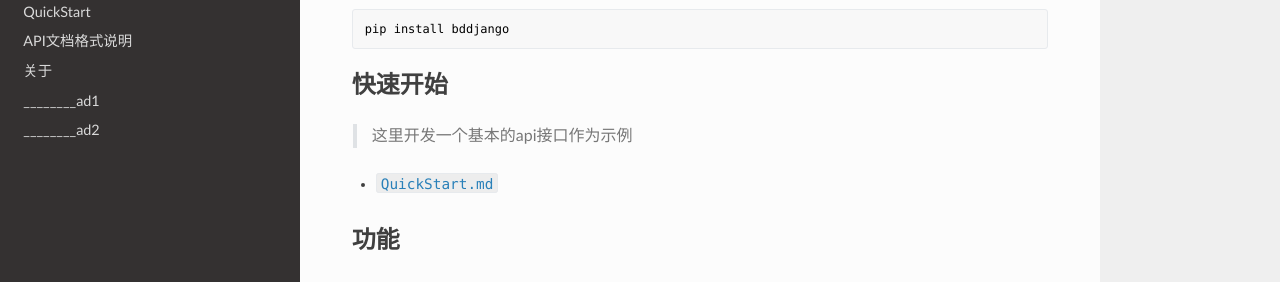
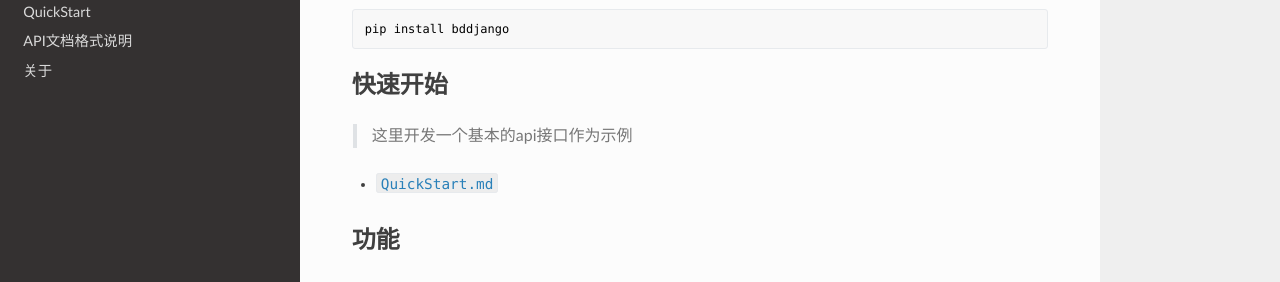
Before and after one commit to bode135/wiki_bddjango, an MkDocs documentation site: the page built from docs/index.md, in a window 1280 px wide. Shown: the part 258-540 px from the top of the page. Built offline with MkDocs 1.6.1, drawn with Linux system fonts in a browser that asks for light colours; nearby versions of some CDN libraries; some of the changed lines change nothing that is shown.

Commit message:
advertisement_of_rtd

```diff
--- a/mkdocs.yml
+++ b/mkdocs.yml
@@ -6,8 +6,8 @@ nav:
     - QuickStart: QuickStart.md
     - API文档格式说明: FormatDescription.md
     - 关于: about.md
-    - ________ad1: ________ad1.md
-    - ________ad2: ________ad2.md
+    - 　　　　　: ________ad1.md
+    - 　　　　　　　　: ________ad2.md
     #- ________ad3: advertisement.md
 
 
```
